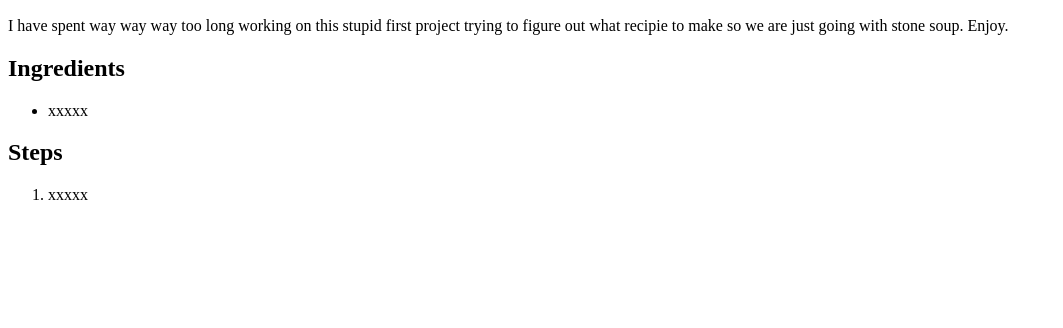
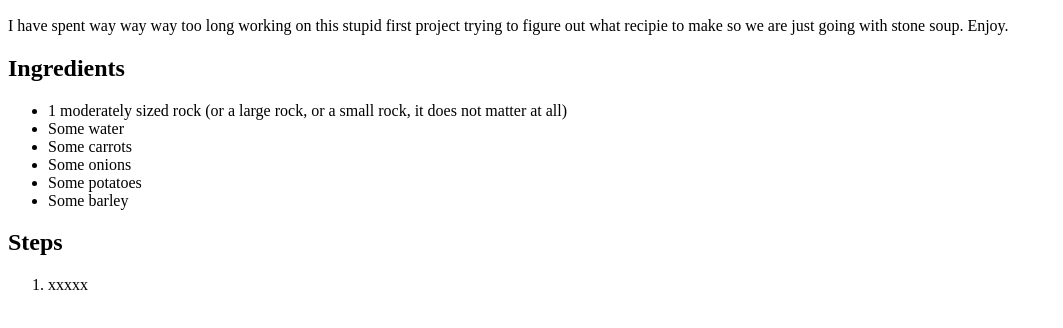
Before and after one commit to jacann/odin-recipes, a plain HTML site: page recipes/stonesoup.html in a window 1280 px wide. Shown: the part 460-788 px from the top of the page, without its empty margins (0-1063 px from the left). Drawn offline with Linux system fonts and the light colour scheme.

Commit message:
Add stone soup ingredients

```diff
--- a/recipes/stonesoup.html
+++ b/recipes/stonesoup.html
@@ -12,7 +12,12 @@
         <p>I have spent way way way too long working on this stupid first project trying to figure out what recipie to make so we are just going with stone soup. Enjoy.</p>
         <h2>Ingredients</h2>
         <ul>
-            <li>xxxxx</li>
+            <li>1 moderately sized rock (or a large rock, or a small rock, it does not matter at all)</li>
+            <li>Some water</li>
+            <li>Some carrots</li>
+            <li>Some onions</li>
+            <li>Some potatoes</li>
+            <li>Some barley</li>
         </ul>
         <h2>Steps</h2>
         <ol>
```
